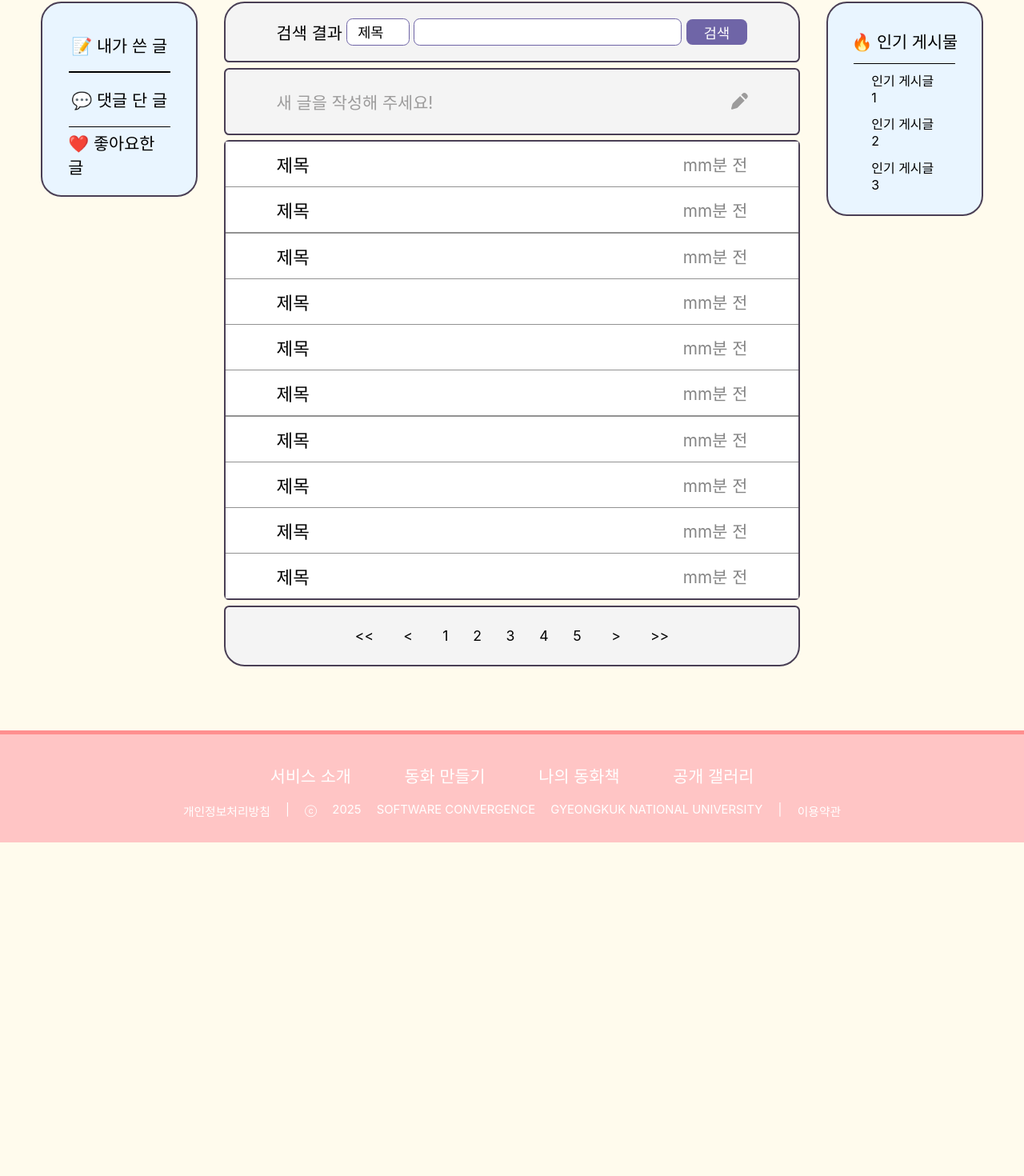
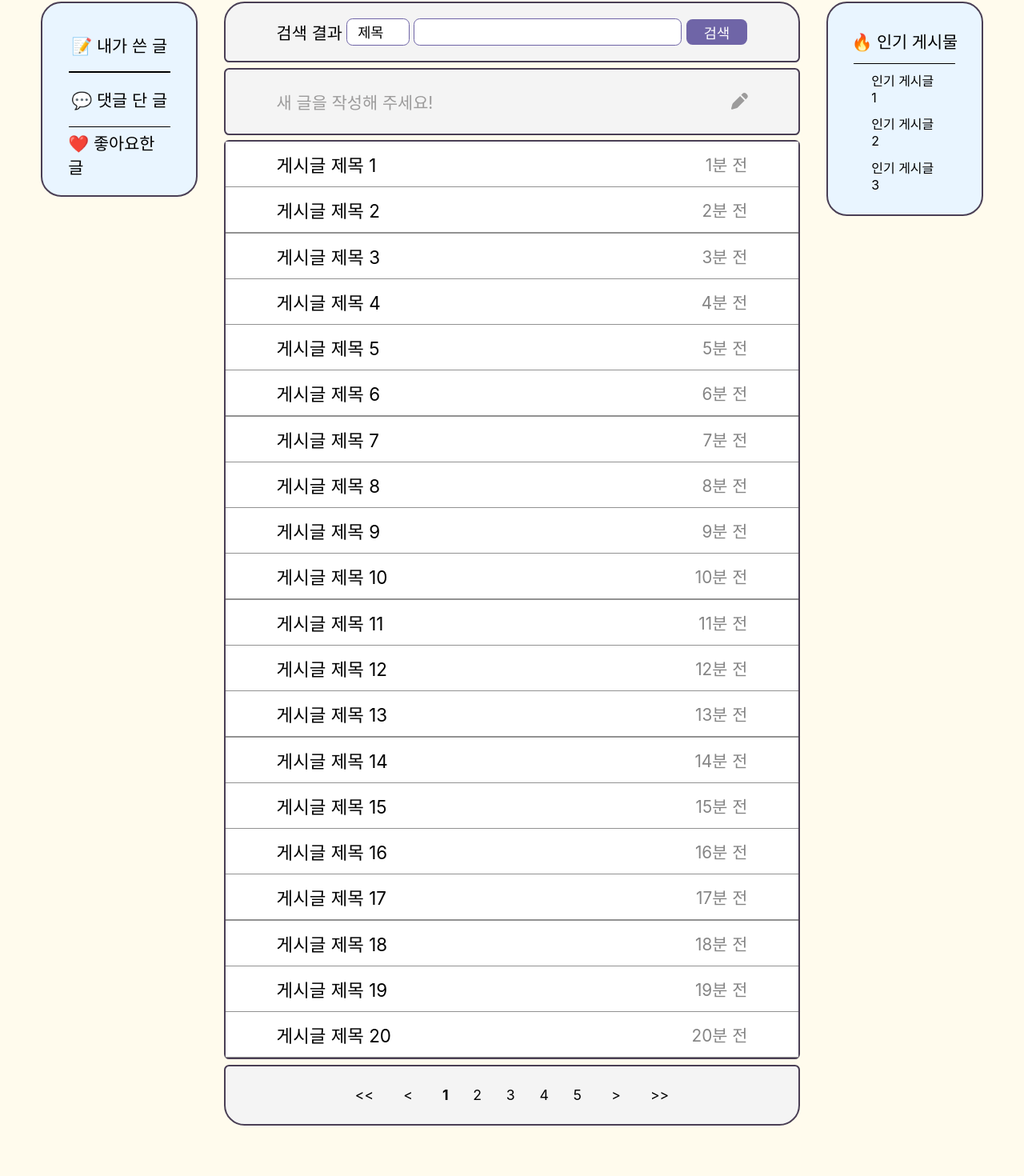
Before and after one commit to yANUs-3-Team/FE, a React (Create React App) app: page /community in a window 1280 px wide. Shown: the part 379-1849 px from the top of the page at 80% size. Before the commit the page ends 1432 px from the top, so only its background shows below. Built offline with nearby package versions, Linux system fonts and the light colour scheme; a web font is replaced by a local one.

Commit message:
⚡️ :: 커뮤티니 글 작성 추가

```diff
--- a/src/component/Css/community.css
+++ b/src/component/Css/community.css
@@ -206,6 +206,84 @@
   font-size: 2.6vh;
 }
 
+.commu_writingContainer {
+  width: 56vw;
+  height: 80vh;
+
+  display: flex;
+  flex-direction: column;
+  justify-content: space-between;
+  align-items: center;
+
+  background-color: #F4F4F4;
+  border: 0.2vw solid #4a3f55;
+  border-radius: 0.5vw;
+  color: #9C9B9B;
+  font-size: 2.6vh;
+}
+
+.commu_writeTitle {
+  all: unset;
+
+  width: 46vw;
+  height: 6vh;
+  padding: 0 5vw;
+
+  border-bottom: 0.1vw solid #929292;
+  font-size: 2.4vh;
+  color: black;
+}
+
+.commu_writeBody {
+  all: unset;
+
+  width: 46vw;
+  height: 62vh;
+  padding: 3vh 5vw;
+
+  font-size: 2.4vh;
+  color: black;
+}
+
+.commu_writeBottom {
+  all: unset;
+
+  width: 56vw;
+  height: 6vh;
+
+  display: flex;
+  justify-content: space-between;
+
+  border-top: 0.1vw solid #929292;
+}
+
+.commu_writeFileButton {
+  width: 3.2vw;
+  height: 6vh;
+
+  display: flex;
+  justify-content: center;
+  align-items: center;
+
+  color: #9C9B9B;
+  font-size: 3.5vh;
+  border-radius: 0 0 0 0.5vw;
+}
+
+.commu_writeSaveButton {
+  width: 3.2vw;
+  height: 6vh;
+
+  display: flex;
+  justify-content: center;
+  align-items: center;
+
+  background-color: #D9D9D9;
+  color: #9C9B9B;
+  font-size: 3.5vh;
+  border-radius: 0 0 0.5vw 0;
+}
+
 .commu_listContainer {
   width: 100%;
 
@@ -273,6 +351,7 @@
 .commu_pageArrow,
 .commu_pageNumber {
   padding: 0.8vh 1.2vw;
+
   border-radius: 0.5vw;
   font-size: 2.2vh;
   cursor: pointer;
@@ -283,6 +362,10 @@
 .commu_pageArrow:hover,
 .commu_pageNumber:hover {
   background-color: #D1E2F5;
+}
+
+.commu_pageNumber.active {
+  font-weight: bold;
 }
 
 .commu_bestContainer {
--- a/src/pages/community.js
+++ b/src/pages/community.js
@@ -1,9 +1,61 @@
+import React, { useState } from "react";
 import Footer from "../component/footer";
 import "../component/Css/community.css";
 import { FontAwesomeIcon } from '@fortawesome/react-fontawesome';
 import { faPen } from '@fortawesome/free-solid-svg-icons';
+import { faPaperclip } from '@fortawesome/free-solid-svg-icons';
 
 function Community() {
+  const [posts, setPosts] = useState(
+    Array.from({ length: 87 }, (_, i) => ({
+      id: i + 1,
+      title: `게시글 제목 ${i + 1}`,
+      content: `이건 내용 ${i + 1}`,
+      date: `${i + 1}분 전`,
+    }))
+  );
+
+  const [currentPage, setCurrentPage] = useState(1);
+  const postsPerPage = 20;
+
+  const [isWriting, setIsWriting] = useState(false);
+  const [newTitle, setNewTitle] = useState("");
+  const [newContent, setNewContent] = useState("");
+
+  const indexOfLastPost = currentPage * postsPerPage;
+  const indexOfFirstPost = indexOfLastPost - postsPerPage;
+  const currentPosts = posts.slice(indexOfFirstPost, indexOfLastPost);
+
+  const totalPages = Math.ceil(posts.length / postsPerPage);
+  const pageNumbers = Array.from({ length: totalPages }, (_, i) => i + 1);
+
+  const handlePageClick = (pageNum) => setCurrentPage(pageNum);
+  const handlePrevPage = () => setCurrentPage((prev) => Math.max(prev - 1, 1));
+  const handleNextPage = () => setCurrentPage((prev) => Math.min(prev + 1, totalPages));
+  const handleFirstPage = () => setCurrentPage(1);
+  const handleLastPage = () => setCurrentPage(totalPages);
+
+  const toggleWriting = () => {
+    setIsWriting(true);
+    setNewTitle("");
+    setNewContent("");
+  };
+
+  const handleSavePost = () => {
+    if (newTitle.trim() === "" || newContent.trim() === "") return;
+
+    const newPost = {
+      id: posts.length + 1,
+      title: newTitle,
+      content: newContent,
+      date: "방금 전",
+    };
+
+    setPosts([newPost, ...posts]);
+    setIsWriting(false);
+    setCurrentPage(1);
+  };
+
   return (
     <>
       <div className="community_page">
@@ -37,75 +89,66 @@ function Community() {
               <div className="commu_topButton">검색</div>
             </div>
 
-            <div className="commu_writeContainer">
+            {!isWriting ? (
+              <div className="commu_writeContainer" onClick={toggleWriting}>
                 <p>새 글을 작성해 주세요!</p>
                 <FontAwesomeIcon icon={faPen} />
               </div>
+            ) : (
+              <div className="commu_writingContainer">
+                <input
+                  type="text"
+                  placeholder="제목을 입력하세요"
+                  value={newTitle}
+                  onChange={(e) => setNewTitle(e.target.value)}
+                  className="commu_writeTitle"
+                />
+                <textarea
+                  placeholder="내용을 입력하세요"
+                  value={newContent}
+                  onChange={(e) => setNewContent(e.target.value)}
+                  className="commu_writeBody"
+                />
+                <div className="commu_writeBottom">
+                  <div className="commu_writeFileButton" onClick={handleSavePost}>
+                    <FontAwesomeIcon icon={faPaperclip} />
+                  </div>
+                  <div className="commu_writeSaveButton" onClick={handleSavePost}>
+                    <FontAwesomeIcon icon={faPen} />
+                  </div>
+                </div>
+              </div>
+            )}
 
             <div className="commu_listContainer">
+              {currentPosts.map((post) => (
+                <React.Fragment key={post.id}>
                   <div className="commu_postContainer">
-                <div className="commu_postTitle">제목</div>
-                <div className="commu_postDate">mm분 전</div>
+                    <div className="commu_postTitle">{post.title}</div>
+                    <div className="commu_postDate">{post.date}</div>
                   </div>
                   <div className="commu_postContour"></div>
-              <div className="commu_postContainer">
-                <div className="commu_postTitle">제목</div>
-                <div className="commu_postDate">mm분 전</div>
-              </div>
-              <div className="commu_postContour"></div>
-              <div className="commu_postContainer">
-                <div className="commu_postTitle">제목</div>
-                <div className="commu_postDate">mm분 전</div>
-              </div>
-              <div className="commu_postContour"></div>
-              <div className="commu_postContainer">
-                <div className="commu_postTitle">제목</div>
-                <div className="commu_postDate">mm분 전</div>
-              </div>
-              <div className="commu_postContour"></div>
-              <div className="commu_postContainer">
-                <div className="commu_postTitle">제목</div>
-                <div className="commu_postDate">mm분 전</div>
-              </div>
-              <div className="commu_postContour"></div>
-              <div className="commu_postContainer">
-                <div className="commu_postTitle">제목</div>
-                <div className="commu_postDate">mm분 전</div>
-              </div>
-              <div className="commu_postContour"></div>
-              <div className="commu_postContainer">
-                <div className="commu_postTitle">제목</div>
-                <div className="commu_postDate">mm분 전</div>
-              </div>
-              <div className="commu_postContour"></div>
-              <div className="commu_postContainer">
-                <div className="commu_postTitle">제목</div>
-                <div className="commu_postDate">mm분 전</div>
-              </div>
-              <div className="commu_postContour"></div>
-              <div className="commu_postContainer">
-                <div className="commu_postTitle">제목</div>
-                <div className="commu_postDate">mm분 전</div>
-              </div>
-              <div className="commu_postContour"></div>
-              <div className="commu_postContainer">
-                <div className="commu_postTitle">제목</div>
-                <div className="commu_postDate">mm분 전</div>
-              </div>
+                </React.Fragment>
+              ))}
             </div>
 
             <div className="commu_bottomContainer">
               <div className="commu_pagination">
-                <div className="commu_pageArrow">{'<<'}</div>
-                <div className="commu_pageArrow">{'<'}</div>
-                <div className="commu_pageNumberBox"><div className="commu_pageNumber">1</div>
-                  <div className="commu_pageNumber">2</div>
-                  <div className="commu_pageNumber">3</div>
-                  <div className="commu_pageNumber">4</div>
-                  <div className="commu_pageNumber">5</div>
+                <div className="commu_pageArrow" onClick={handleFirstPage}>{'<<'}</div>
+                <div className="commu_pageArrow" onClick={handlePrevPage}>{'<'}</div>
+                <div className="commu_pageNumberBox">
+                  {pageNumbers.map((num) => (
+                    <div
+                      key={num}
+                      className={`commu_pageNumber ${currentPage === num ? 'active' : ''}`}
+                      onClick={() => handlePageClick(num)}
+                    >
+                      {num}
                     </div>
-                <div className="commu_pageArrow">{'>'}</div>
-                <div className="commu_pageArrow">{'>>'}</div>
+                  ))}
+                </div>
+                <div className="commu_pageArrow" onClick={handleNextPage}>{'>'}</div>
+                <div className="commu_pageArrow" onClick={handleLastPage}>{'>>'}</div>
               </div>
             </div>
           </div>
```
Lines whose indentation alone changed are shown as unchanged.
